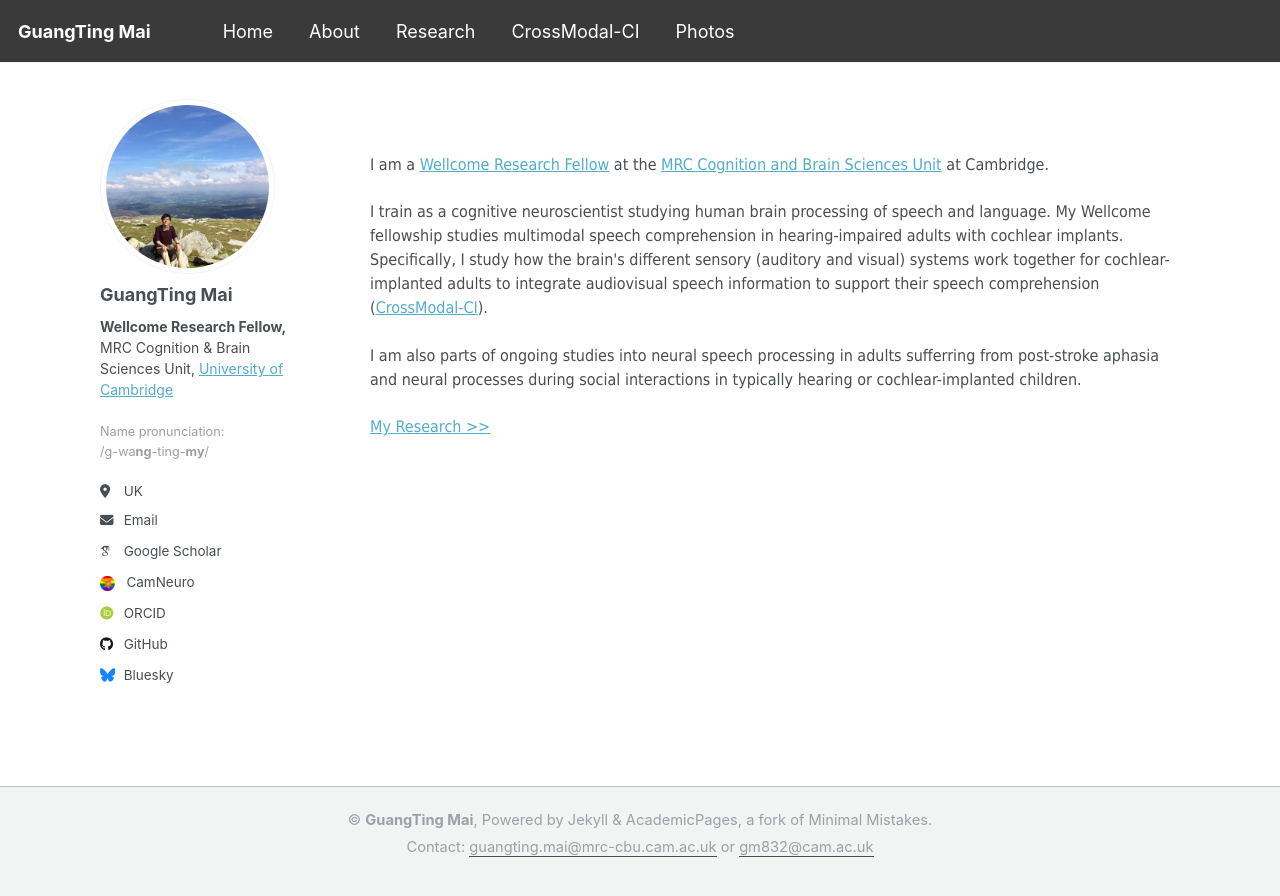
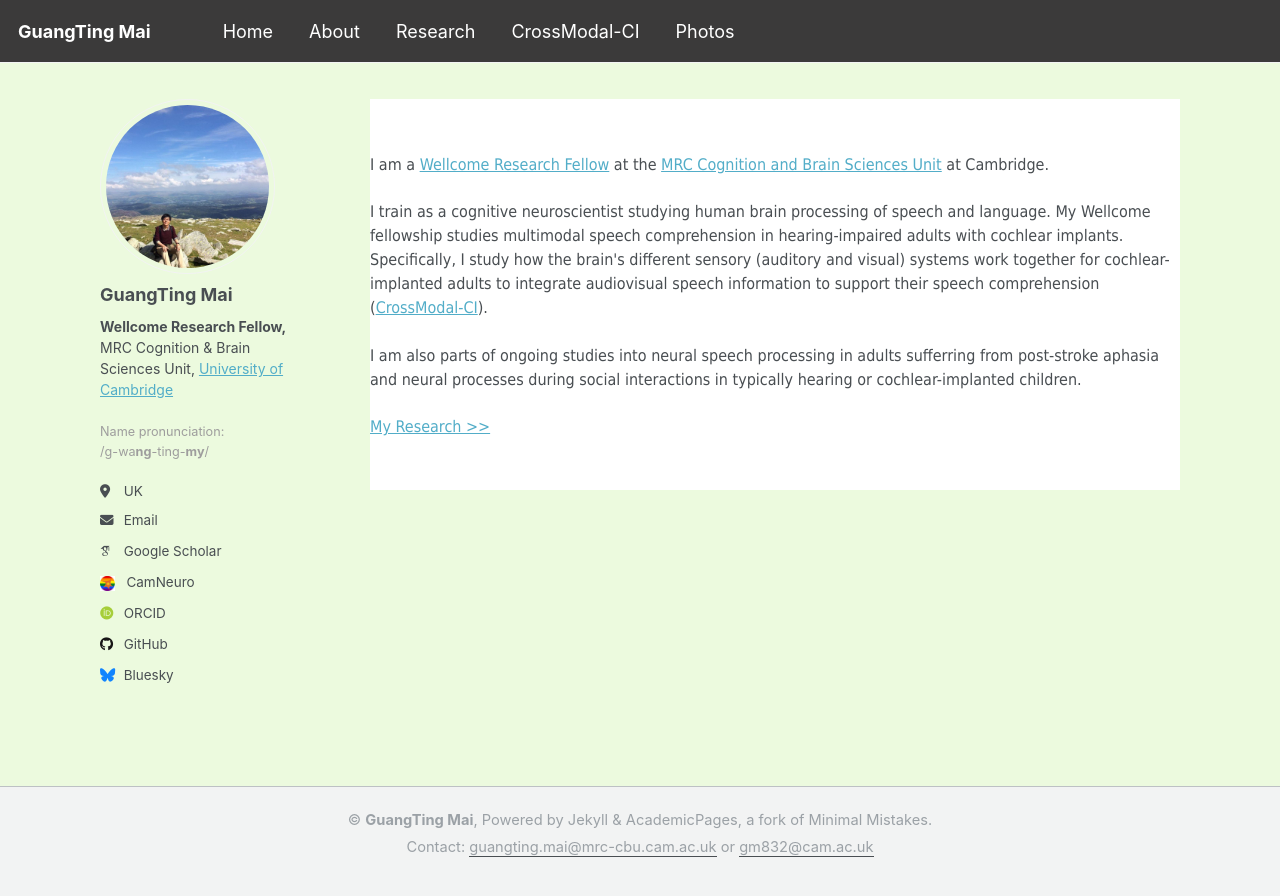
Before and after one commit to guangtingmai/guangtingmai.github.io, a Jekyll site: the page built from _pages/readme.html, in a window 1280 px wide. Shown: the top 896 px of the page. Built offline with Jekyll 4.4.1, drawn with Linux system fonts in a browser that asks for light colours; some web fonts are replaced.

Commit message:
Update custom.scss

```diff
--- a/_sass/custom.scss
+++ b/_sass/custom.scss
@@ -56,7 +56,7 @@ nav a:hover,
 /* Make body and page full height */
 html, body {
   min-height: 100%;
-  background-color: #fff !important;
+  background-color: #ecfade !important;
   margin: 0;
   padding: 0; /* remove sticky footer padding */
 }
```
